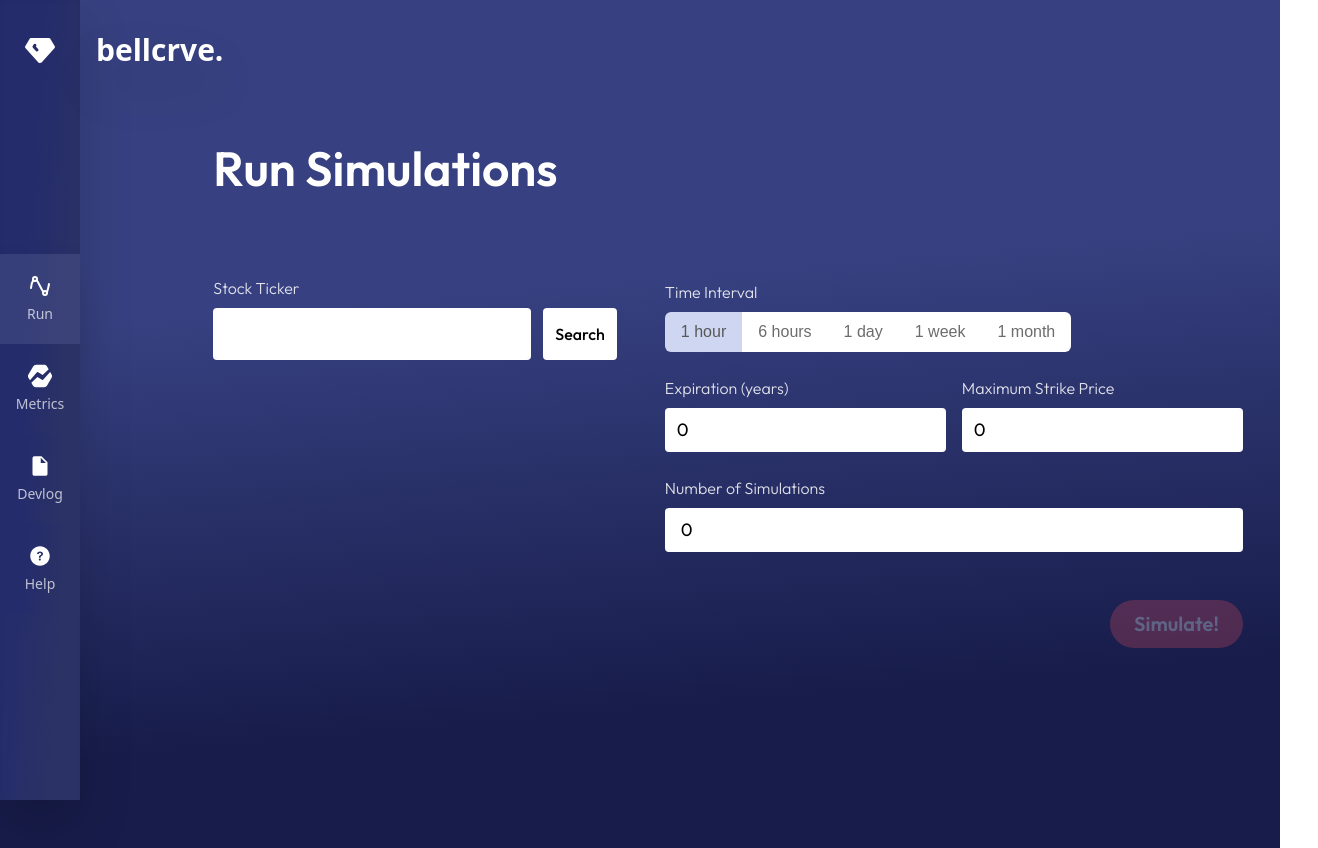
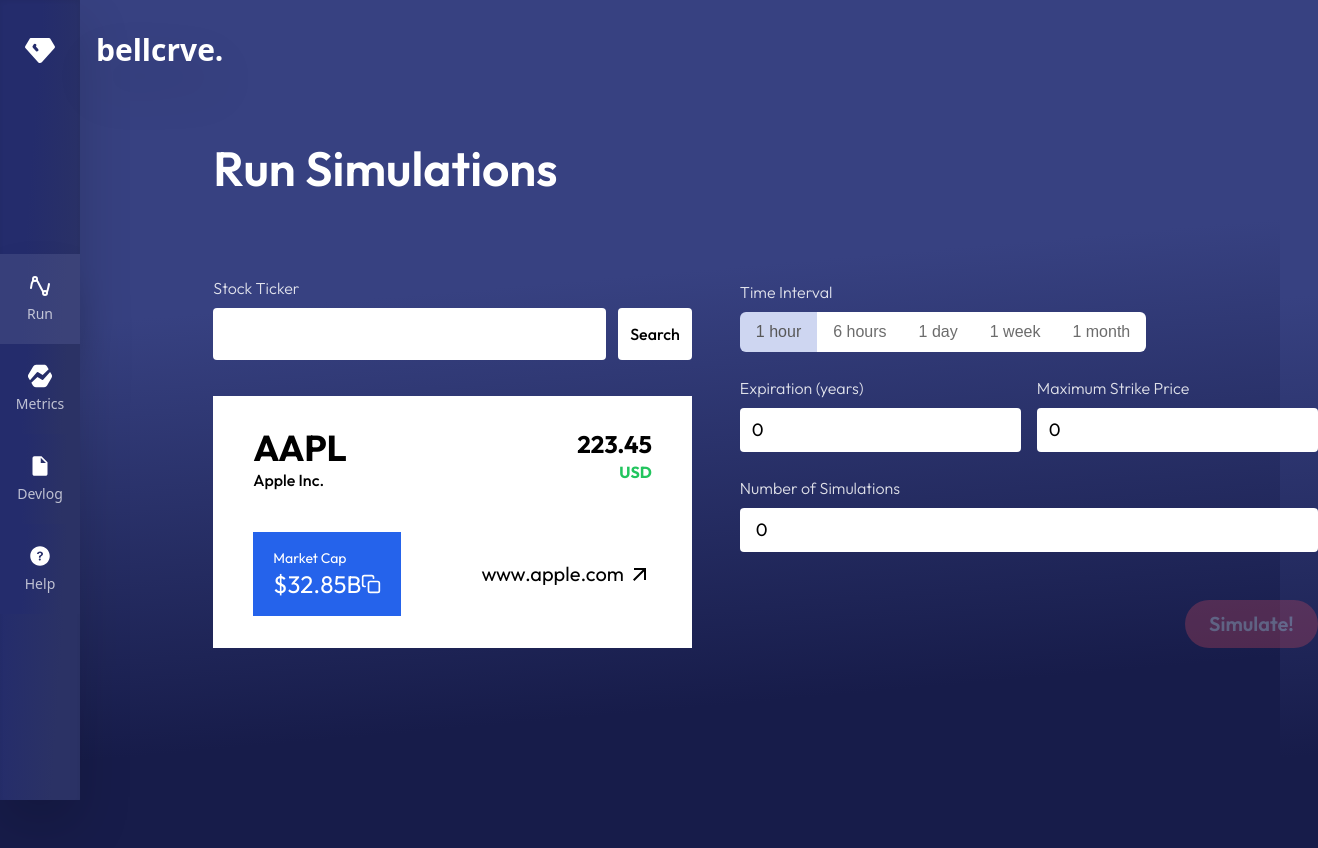
Before and after one commit to Bellcrve/dashboard, a Next.js app: page / in a window 1280 px wide. Shown: the whole page, 1318 px wide, since content can reach past the window. Built offline with nearby package versions, Linux system fonts and the light colour scheme; a web font is replaced by a local one.

Commit message:
put mock data

```diff
--- a/app/page.tsx
+++ b/app/page.tsx
@@ -20,12 +20,12 @@ export default function Home() {
   const [ticker, setTicker] = useState('');
   const [stockData, setStockData] = useState<IStockDataProps>({
     data: {
-      ticker: '',
-      stockPrice: 0,
-      name: '',
-      currencyName: '',
-      marketCap: 0,
-      homepageUrl: '',
+      ticker: 'AAPL',
+      stockPrice: 223.45,
+      name: 'Apple Inc.',
+      currencyName: 'USD',
+      marketCap: 32849232904.24,
+      homepageUrl: 'https://www.apple.com',
     },
   });
   const [timeInterval, setTimeInterval] = useState(1);
```
